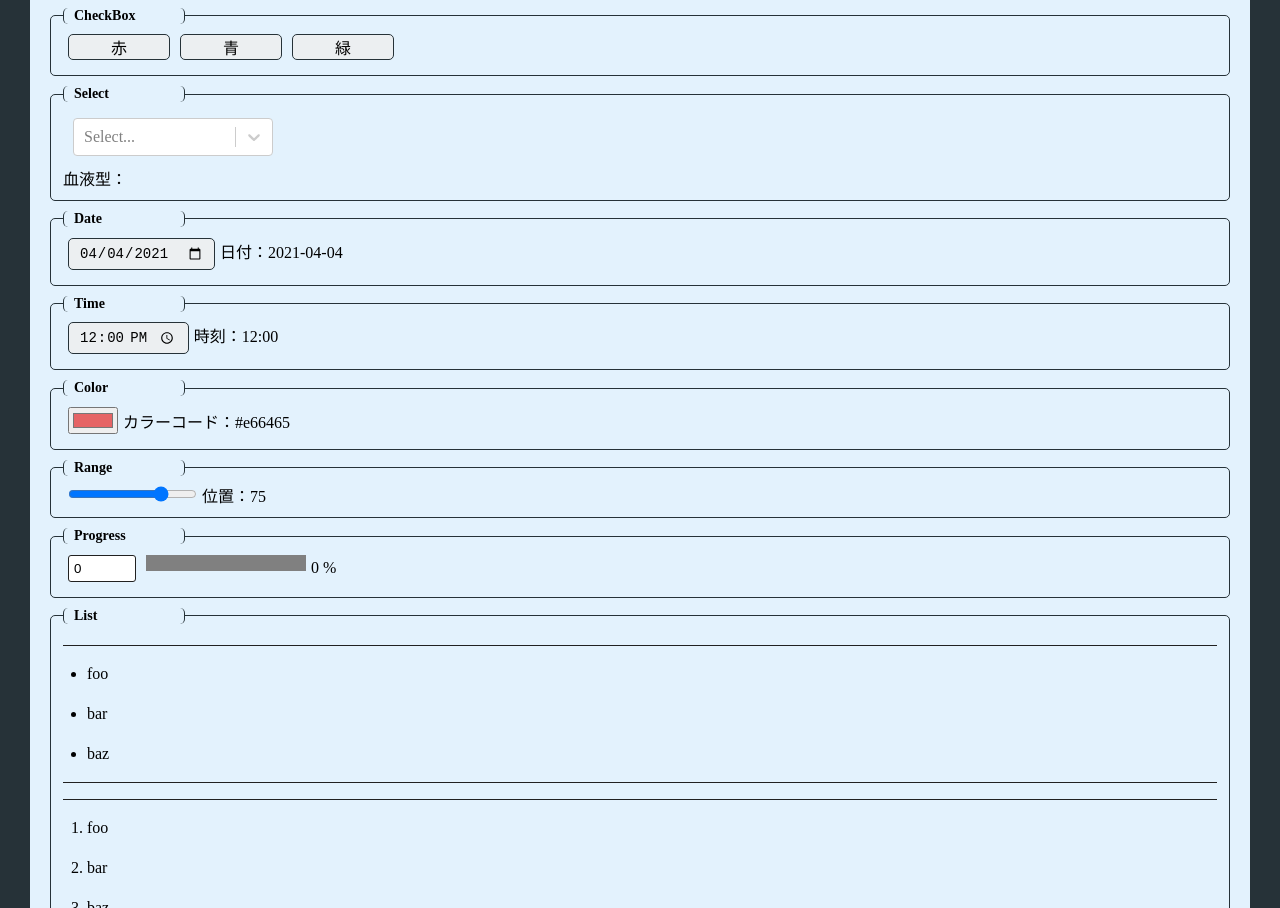
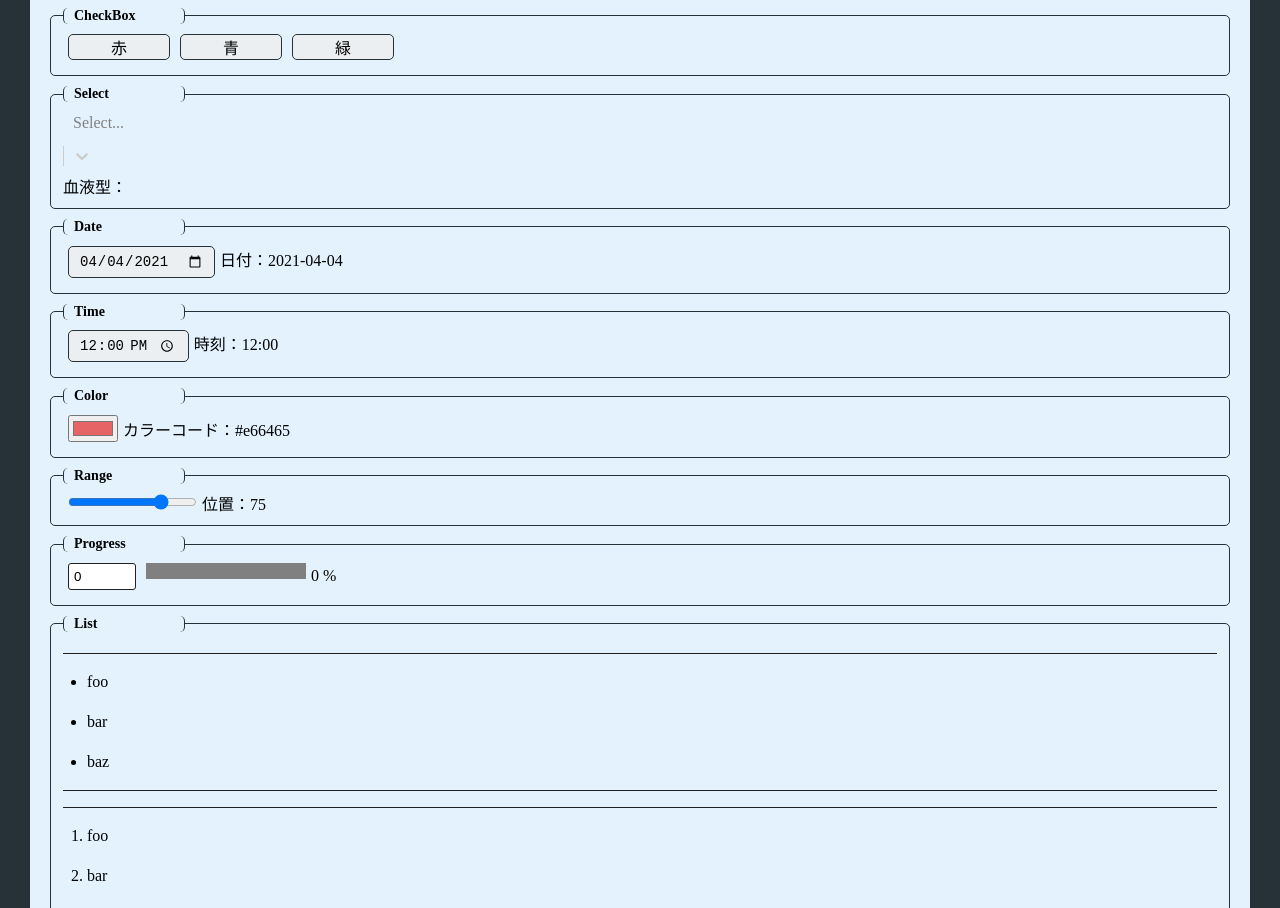
Before and after one commit to fireflower0/react-typescript-practice, a React (Create React App) app: page / in a window 1280 px wide. Shown: the part 875-1783 px from the top of the page. Built offline with nearby package versions, Linux system fonts and the light colour scheme.

Commit message:
Fixed a select

```diff
--- a/src/atoms/Select.tsx
+++ b/src/atoms/Select.tsx
@@ -1,28 +1,31 @@
 import ReactSelect from 'react-select'
 import PropTypes from 'prop-types';
-import styled from 'styled-components';
 
-const SelectWrapper = styled.div`
-  margin: 10px;
-  width: 200px;
-`;
-
-const Select = ({ options, value, setValue, ...rest }: any) => (
-  <SelectWrapper>
-    <ReactSelect
-      options={options}
-      defaultValue={value}
-      onChange={(v) => setValue(v.value)}
-    />
-  </SelectWrapper>
+const Select = ({
+  styles, width, menuColor, options, value, setValue, ...rest
+}: any) => (
+  <ReactSelect
+    styles={styles}
+    width={width}
+    menuColor={menuColor}
+    options={options}
+    defaultValue={value}
+    onChange={(v) => setValue(v.value)}
+  />
 );
 
 Select.defaultProps = {
+  styles: {},
+  width: '500px',
+  menuColor: 'black',
   options: [],
   value: '',
 };
 
 Select.propTypes = {
+  styles: PropTypes.object,
+  width: PropTypes.string,
+  menuColor: PropTypes.string,
   options: PropTypes.array,
   value: PropTypes.string,
   setValue: PropTypes.func.isRequired,
--- a/src/pages/Home.tsx
+++ b/src/pages/Home.tsx
@@ -196,6 +196,25 @@ const Home = () => {
         form={
           <div>
             <Select
+              styles={{
+                menu: (provided: any, state: any) => ({
+                  ...provided,
+                  width: state.selectProps.width,
+                  borderBottom: '1px dotted pink',
+                  color: state.selectProps.menuColor,
+                  padding: 20,
+                }),
+                control: (_: any, { selectProps: { width }}: any) => ({
+                  width: width,
+                }),
+                singleValue: (provided: any, state: any) => {
+                  const opacity = state.isDisabled ? 0.5 : 1;
+                  const transition = 'opacity 300ms';
+                  return { ...provided, opacity, transition };
+                }
+              }}
+              width='200px'
+              menuColor='red'
               options={bloodTypes}
               value={selectedBloodType}
               setValue={setSelectedBloodType}
```
